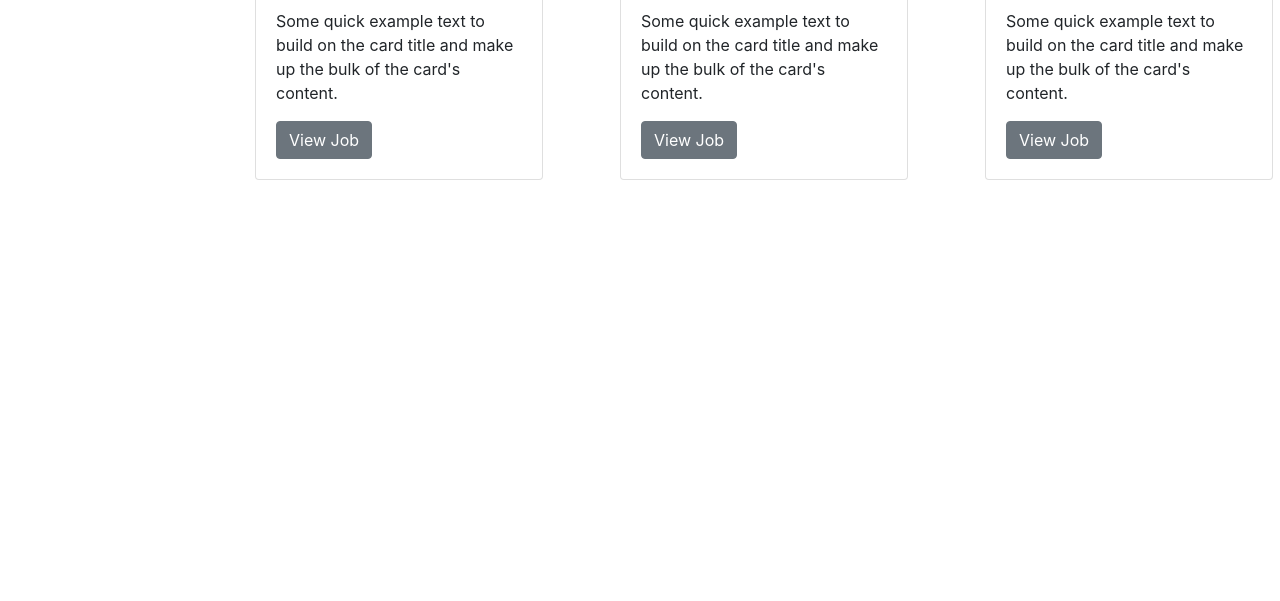
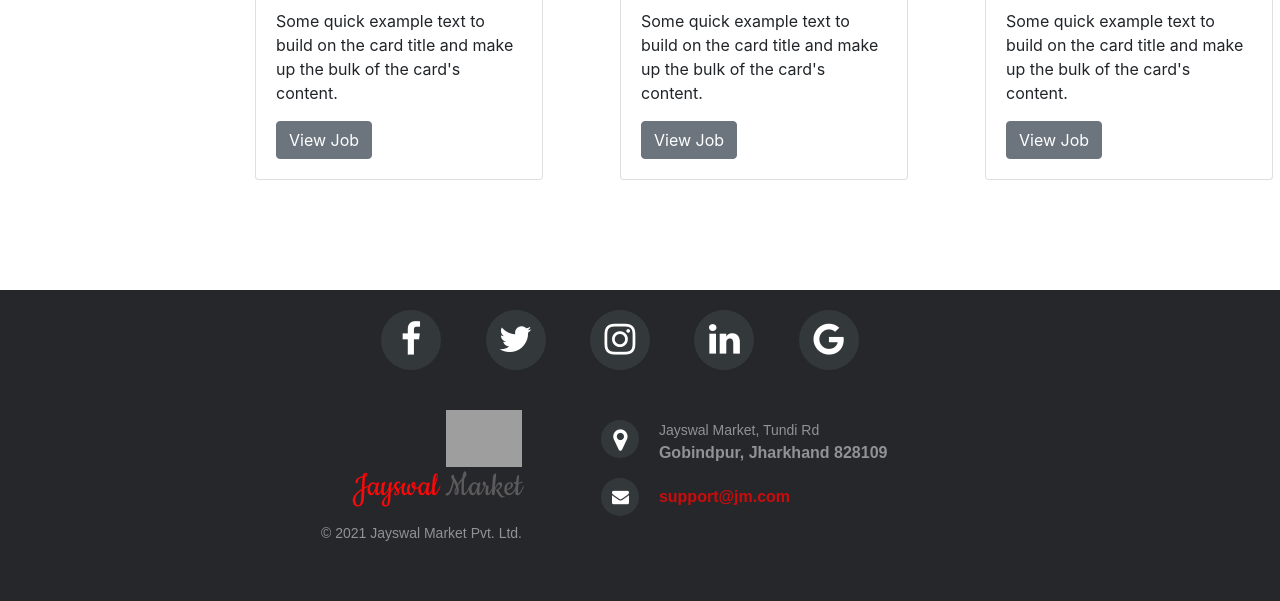
Before and after one commit to shadow-rogue/JM-Careers, a website: page index.html in a window 1280 px wide. Shown: the part 1572-2173 px from the top of the page. Before the commit the page ends 1832 px from the top, so only its background shows below. Drawn offline with nearby package versions, Linux system fonts and the light colour scheme; grey boxes are pictures that could not be loaded.

Commit message:
footer added

```diff
--- a/index.html
+++ b/index.html
@@ -3,14 +3,17 @@
 <head>
 
     <link rel="stylesheet" href="https://cdn.jsdelivr.net/npm/bootstrap@4.5.3/dist/css/bootstrap.min.css" integrity="sha384-TX8t27EcRE3e/ihU7zmQxVncDAy5uIKz4rEkgIXeMed4M0jlfIDPvg6uqKI2xXr2" crossorigin="anonymous">
-
+    <link rel="stylesheet" href="http://maxcdn.bootstrapcdn.com/font-awesome/4.2.0/css/font-awesome.min.css">
     <link rel="stylesheet" href="styles.css">
+	  <meta http-equiv="X-UA-Compatible" content="IE=edge">
+	  <meta name="keywords" content="Jayswal, address, jayswalmarket, icons" />
+    <link href="http://fonts.googleapis.com/css?family=Cookie" rel="stylesheet" type="text/css">
 
     <script src=""></script>
 
     <meta charset="UTF-8">
     <meta name="viewport" content="width=device-width, initial-scale=1.0">
-    <title>Document</title>
+    <title>Career | Jayswal Market</title>
 </head>
 <body>
 
@@ -159,6 +162,39 @@
     </div>
     </section>
 
+		<footer class="footer-distributed">
+
+			<div class="footer-right">
+				<div class="footer-icons">
+					<a class="facebook" href="#"><i class="fa fa-facebook"></i></a>
+					<a class="twitter" href="#"><i class="fa fa-twitter"></i></a>
+					<a class="instagram" href="#"><i class="fa fa-instagram"></i></a>
+					<a class="linkedin" href="#"><i class="fa fa-linkedin"></i></a>
+					<a class="google" href="#"><i class="fa fa-google"></i></a>
+				</div>
+			</div>
+			<div class="footer-left">
+          <img src="https://cdn.shortpixel.ai/client/q_glossy,ret_img,w_500/https://jayswalmarket.com/wp-content/uploads/2020/02/cropped-Jayswal-Market-abstract-logo.jpg">
+				<h3><span>Jayswal</span> Market</h3><br>
+
+				<p class="footer-company-name">© 2021 Jayswal Market Pvt. Ltd.</p>
+			</div>
+
+			<div class="footer-center">
+				<div>
+					<i class="fa fa-map-marker"></i>
+					  <p><span>Jayswal Market, Tundi Rd</span>
+              Gobindpur, Jharkhand 828109</p>
+				</div>
+				<div>
+					<i class="fa fa-envelope"></i>
+					<p><a href="mailto:support@jm.com">support@jm.com</a></p>
+				</div>
+			</div>
+		</footer>
+	</body>
+</html>
+
 
     <script src="https://code.jquery.com/jquery-3.5.1.slim.min.js" integrity="sha384-DfXdz2htPH0lsSSs5nCTpuj/zy4C+OGpamoFVy38MVBnE+IbbVYUew+OrCXaRkfj" crossorigin="anonymous"></script>
     <script src="https://cdn.jsdelivr.net/npm/popper.js@1.16.1/dist/umd/popper.min.js" integrity="sha384-9/reFTGAW83EW2RDu2S0VKaIzap3H66lZH81PoYlFhbGU+6BZp6G7niu735Sk7lN" crossorigin="anonymous"></script>
--- a/styles.css
+++ b/styles.css
@@ -43,9 +43,191 @@ input {
 }
 
 .card {
-
 }
 
 .jobopen {
   margin: 30px 40px 30px;
 }
+
+/*  style for the footer */
+
+@import url("http://fonts.googleapis.com/css?family=Open+Sans:400,700");
+
+/* The footer is fixed to the bottom of the page */
+
+footer {
+  position: fixed;
+  bottom: 0;
+}
+
+@media (max-height: 800px) {
+  footer {
+    position: static;
+  }
+}
+
+.footer-distributed {
+  background-color: #26272b;
+  box-sizing: border-box;
+  width: 100%;
+  /* text-align: right; */
+  font: bold 16px sans-serif;
+  padding: 20px 50px 60px 50px;
+  margin-top: 80px;
+}
+
+.footer-distributed .footer-left,
+.footer-distributed .footer-center,
+.footer-distributed .footer-right {
+  display: inline-block;
+  vertical-align: top;
+}
+
+/* Footer left */
+
+.footer-distributed .footer-left {
+  width: 40%;
+  margin-right: 30px;
+  text-align: right;
+}
+
+.footer-distributed h3 {
+  color: #5c5a5a;
+  font: normal 36px "Cookie", cursive;
+  margin: 0;
+}
+
+/* The company logo */
+
+.footer-distributed .footer-left img {
+  width: 16%;
+}
+
+.footer-distributed h3 span {
+  color: #fa0909;
+}
+
+/* Footer links */
+
+.footer-distributed .footer-company-name {
+  color: #8f9296;
+  font-size: 14px;
+  font-weight: normal;
+  margin: 0;
+}
+
+/* Footer Center */
+
+.footer-distributed .footer-center {
+  width: 50%;
+  text-align: left;
+  margin-left: 30px;
+}
+
+.footer-distributed .footer-center i {
+  background-color: #33383b;
+  color: #ffffff;
+  font-size: 25px;
+  width: 38px;
+  height: 38px;
+  border-radius: 50%;
+  text-align: center;
+  line-height: 42px;
+  margin: 10px 15px;
+  vertical-align: middle;
+}
+
+.footer-distributed .footer-center i.fa-envelope {
+  font-size: 17px;
+  line-height: 38px;
+}
+
+.footer-distributed .footer-center p {
+  display: inline-block;
+  color: #8f9296;
+  vertical-align: middle;
+  margin: 0;
+}
+
+.footer-distributed .footer-center p span {
+  display: block;
+  font-weight: normal;
+  font-size: 14px;
+  line-height: 2;
+}
+
+.footer-distributed .footer-center p a {
+  color: #ca0c0c;
+  text-decoration: none;
+}
+
+/* Footer Right */
+
+.footer-distributed .footer-right {
+  width: 100%;
+  text-align: center;
+  margin-bottom: 30px;
+}
+.footer-distributed .footer-icons a {
+  display: inline-block;
+  width: 60px;
+  height: 60px;
+  cursor: pointer;
+  background-color: #33383b;
+  border-radius: 50%;
+
+  font-size: 36px;
+  color: #ffffff;
+  text-align: center;
+  line-height: 60px;
+
+  margin-right: 40px;
+  margin-bottom: 10px;
+}
+
+.footer-icons a:active,
+.footer-icons a:focus,
+.footer-icons a:hover {
+  color: #fff;
+  background-color: #29aafe;
+}
+.footer-icons a.facebook:hover {
+  background-color: #3b5998;
+}
+.footer-icons a.twitter:hover {
+  background-color: #00aced;
+}
+.footer-icons a.linkedin:hover {
+  background-color: #007bb6;
+}
+.footer-icons a.instagram:hover {
+  background: radial-gradient(
+    circle at 30% 107%,
+    #fdf497 0%,
+    #fdf497 5%,
+    #fd5949 45%,
+    #d6249f 60%,
+    #285aeb 90%
+  );
+}
+.footer-icons a.google:hover {
+  background-color: #4285f4;
+}
+
+/* Here is the code for Responsive Footer */
+/* You can remove below code if you don't want Footer to be responsive */
+
+@media (max-width: 880px) {
+  .footer-distributed .footer-left,
+  .footer-distributed .footer-center,
+  .footer-distributed .footer-right {
+    display: block;
+    width: 100%;
+    margin-bottom: 40px;
+    text-align: center;
+  }
+
+  .footer-distributed .footer-center i {
+    margin-left: 0;
+  }
+}
```
Lines whose indentation alone changed are shown as unchanged.
